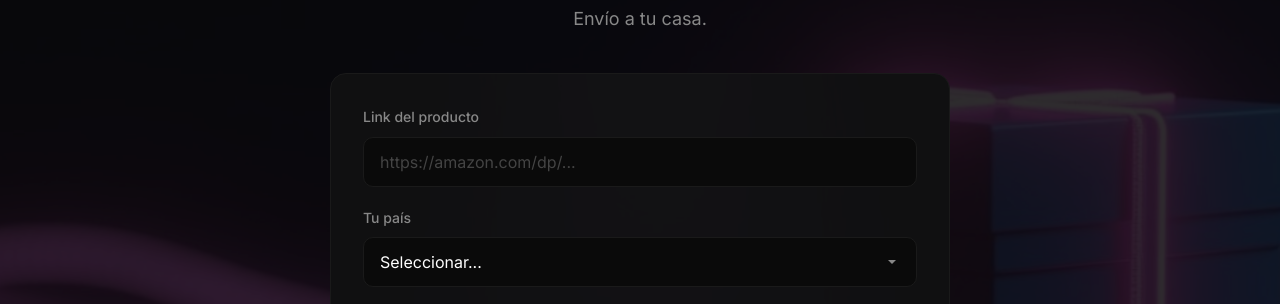
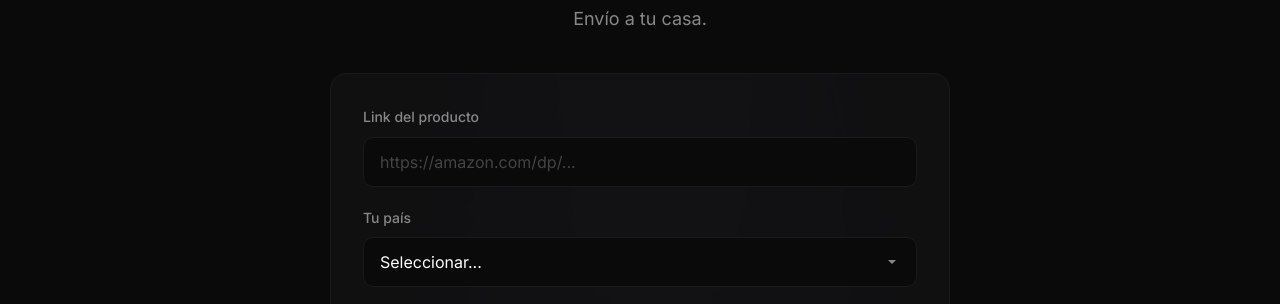
Before and after one commit to limesquarellc-sys/importa-lo-que-quieras, a website: page index.html in a window 1280 px wide. Shown: the part 286-590 px from the top of the page. Drawn offline with Linux system fonts and the light colour scheme; no server answers.

Commit message:
Remove hero background image

```diff
--- a/styles.css
+++ b/styles.css
@@ -88,22 +88,6 @@ nav {
     margin: 0 auto;
     padding: 60px 20px;
     text-align: center;
-    position: relative;
-}
-
-.hero::before {
-    content: '';
-    position: absolute;
-    top: -100px;
-    left: 50%;
-    transform: translateX(-50%);
-    width: 100vw;
-    height: calc(100% + 200px);
-    background: url('importalo-hero.png') center top no-repeat;
-    background-size: cover;
-    opacity: 0.15;
-    z-index: -1;
-    pointer-events: none;
 }
 
 .hero h1 {
```
